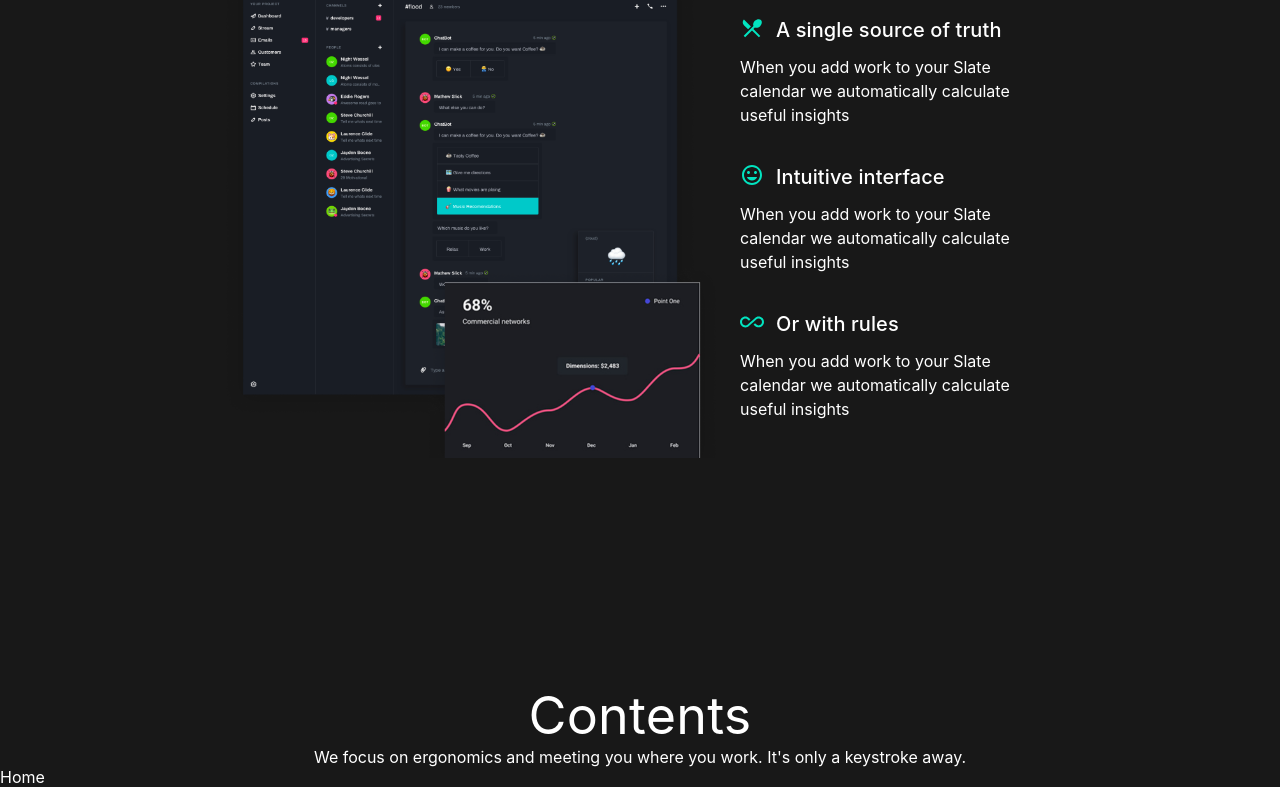
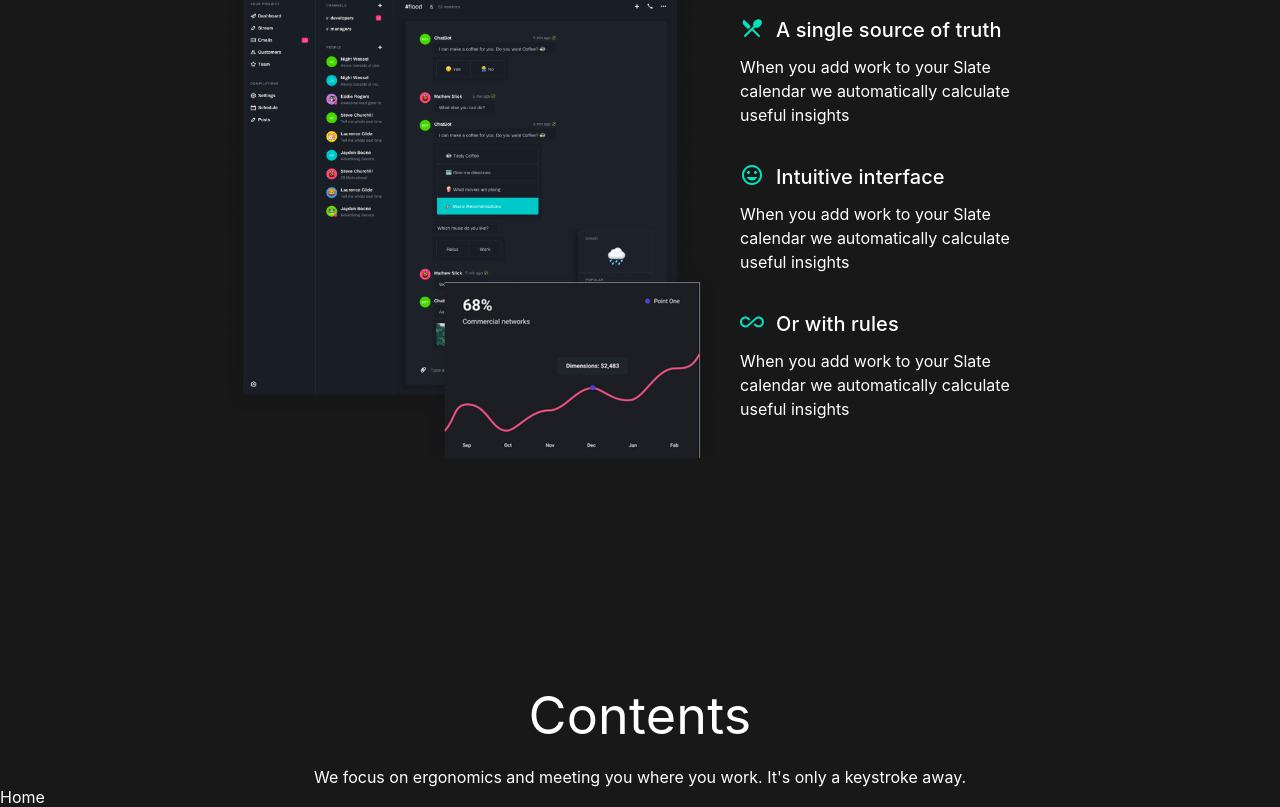
Before and after one commit to TheDa21crj/Landing-Page, a React (Create React App) app: page / in a window 1280 px wide. Shown: the part 1781-2588 px from the top of the page. Built offline with nearby package versions, Linux system fonts and the light colour scheme; the HTML template or start-up script is replaced by a standard one.

Commit message:
sub heading getting styled

```diff
--- a/src/Components/Contents.js
+++ b/src/Components/Contents.js
@@ -7,7 +7,7 @@ export default function Contents() {
       <p className="ContentsHeadPTag">Contents</p>
       <div className="ContentsContentDiv">
         <div>
-          <p>
+          <p className="ContentsWefocusPTag">
             We focus on ergonomics and meeting you where you work. It's only a
             keystroke away.
           </p>
--- a/src/Components/Css/Contents.css
+++ b/src/Components/Css/Contents.css
@@ -15,3 +15,8 @@
     justify-content: center;
     align-items: center;
 }
+
+.ContentsWefocusPTag {
+    margin-top: 20px;
+    text-align: center;
+}
```
